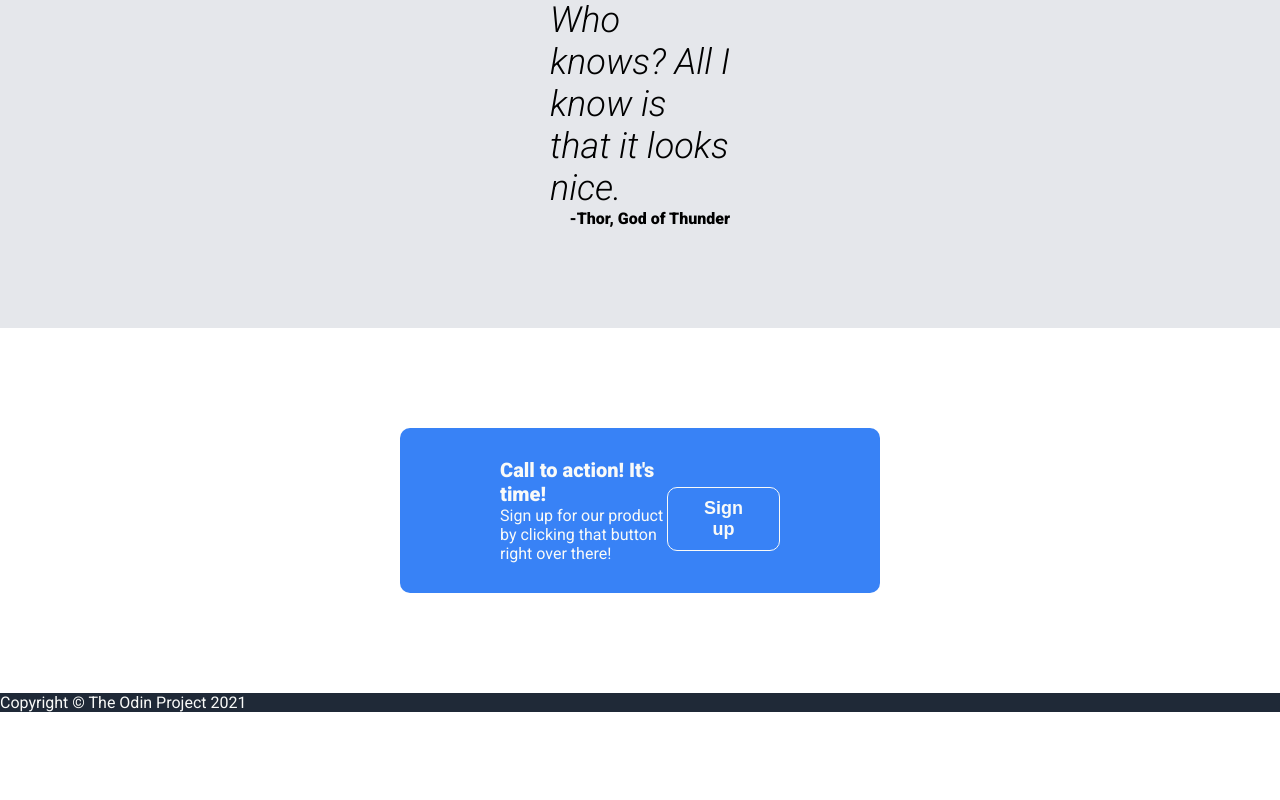
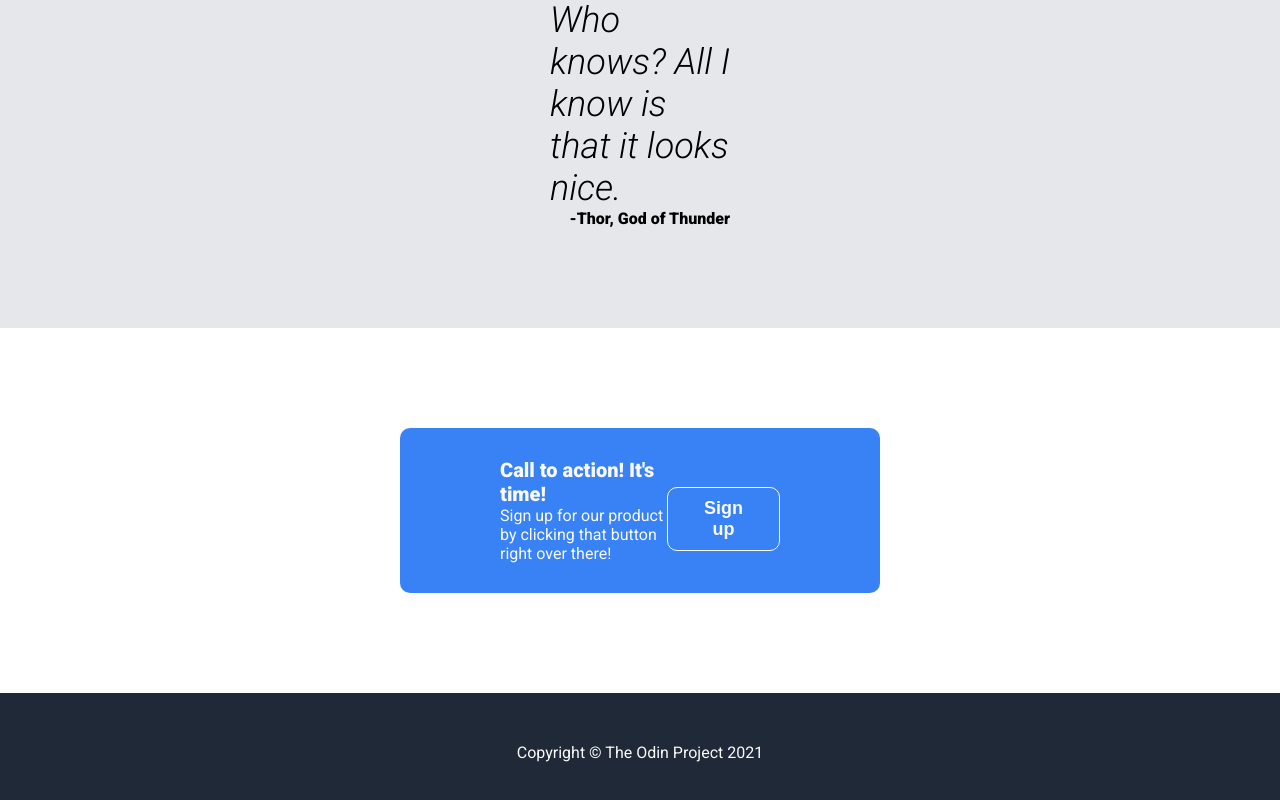
Before and after one commit to nikleodeon/landing-page, a plain HTML site: page index.html in a window 1280 px wide. Shown: the part 1758-2558 px from the top of the page. Before the commit the page ends 2470 px from the top, so only its background shows below. Drawn offline with Linux system fonts and the light colour scheme.

Commit message:
Update footer css

```diff
--- a/styles.css
+++ b/styles.css
@@ -141,3 +141,8 @@ h3 {
 .right-call button {
     border: 1px solid #F9FAF8;
 }
+
+footer {
+    text-align: center;
+    padding: 50px 0;
+}
```
